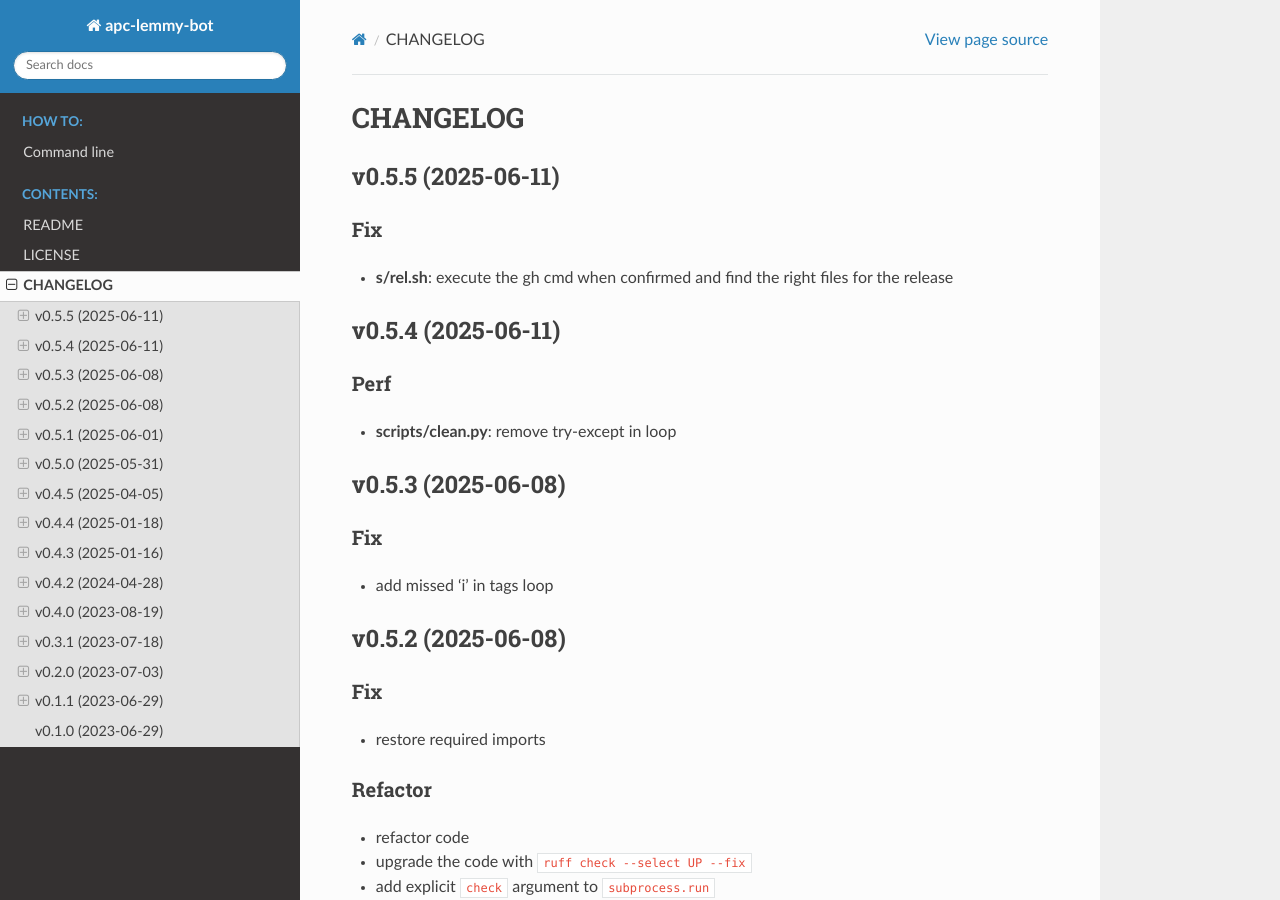
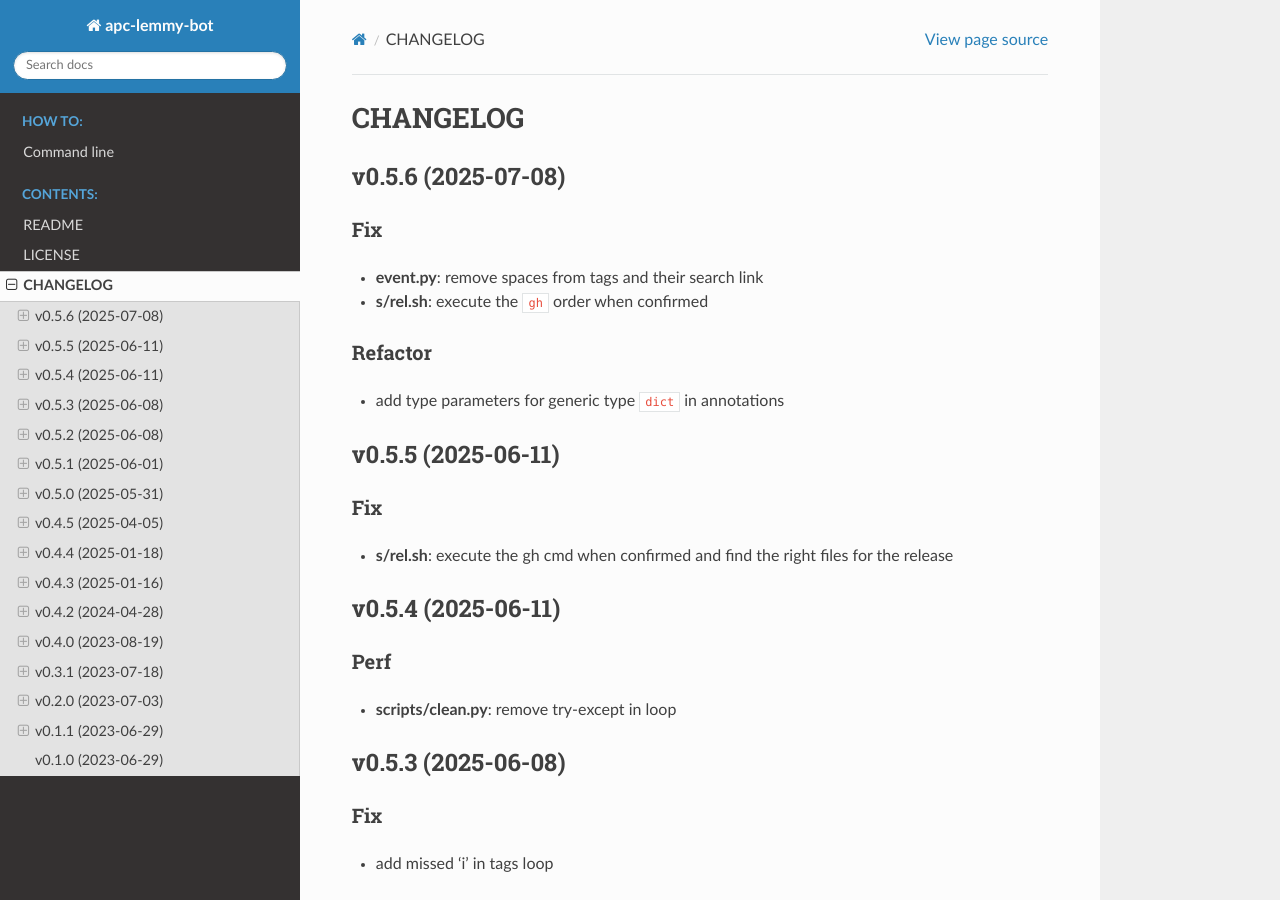
Before and after one commit to carlesmu/apc-lemmy-bot, a Sphinx documentation site: the page built from docs/source/changelog.rst, in a window 1280 px wide and 900 px high. Built offline with Sphinx 7.4.7 and the Read the Docs theme 3.1.0, drawn with Linux system fonts in a browser that asks for light colours.

Commit message:
bump: version 0.5.5 → 0.5.6

```diff
--- a/CHANGELOG.md
+++ b/CHANGELOG.md
@@ -1,3 +1,14 @@
+## v0.5.6 (2025-07-08)
+
+### Fix
+
+- **event.py**: remove spaces from tags and their search link
+- **s/rel.sh**: execute the `gh` order when confirmed
+
+### Refactor
+
+- add type parameters for generic type `dict` in annotations
+
 ## v0.5.5 (2025-06-11)
 
 ### Fix
--- a/apc_lemmy_bot/__init__.py
+++ b/apc_lemmy_bot/__init__.py
@@ -17,7 +17,7 @@
 from dataclasses import dataclass
 
 __app__: str = "apc_lemmy_bot"
-__version__: str = "0.5.5"
+__version__: str = "0.5.6"
 
 LEMMY_MAX_TITLE_LENGTH: int = 199
 
--- a/docs/source/conf.py
+++ b/docs/source/conf.py
@@ -26,7 +26,7 @@
 project = "apc-lemmy-bot"
 project_copyright = "2023-2025, Carles Muñoz Gorriz"
 author = "Carles Muñoz Gorriz"
-release = "0.5.5"
+release = "0.5.6"
 
 # ----------------------------------------------------------------------------
 # -- General configuration ---------------------------------------------------
--- a/pyproject.toml
+++ b/pyproject.toml
@@ -1,7 +1,7 @@
 [project]
 # Used by cx_Freeze
 name = "apc-lemmy-bot"
-version = "0.5.5"
+version = "0.5.6"
 description = "Post supabase events to a Lemmy instance or show them."
 maintainers = [
     {name="Carles Muñoz Gorriz", email="carlesmu@internautas.org"}
```
